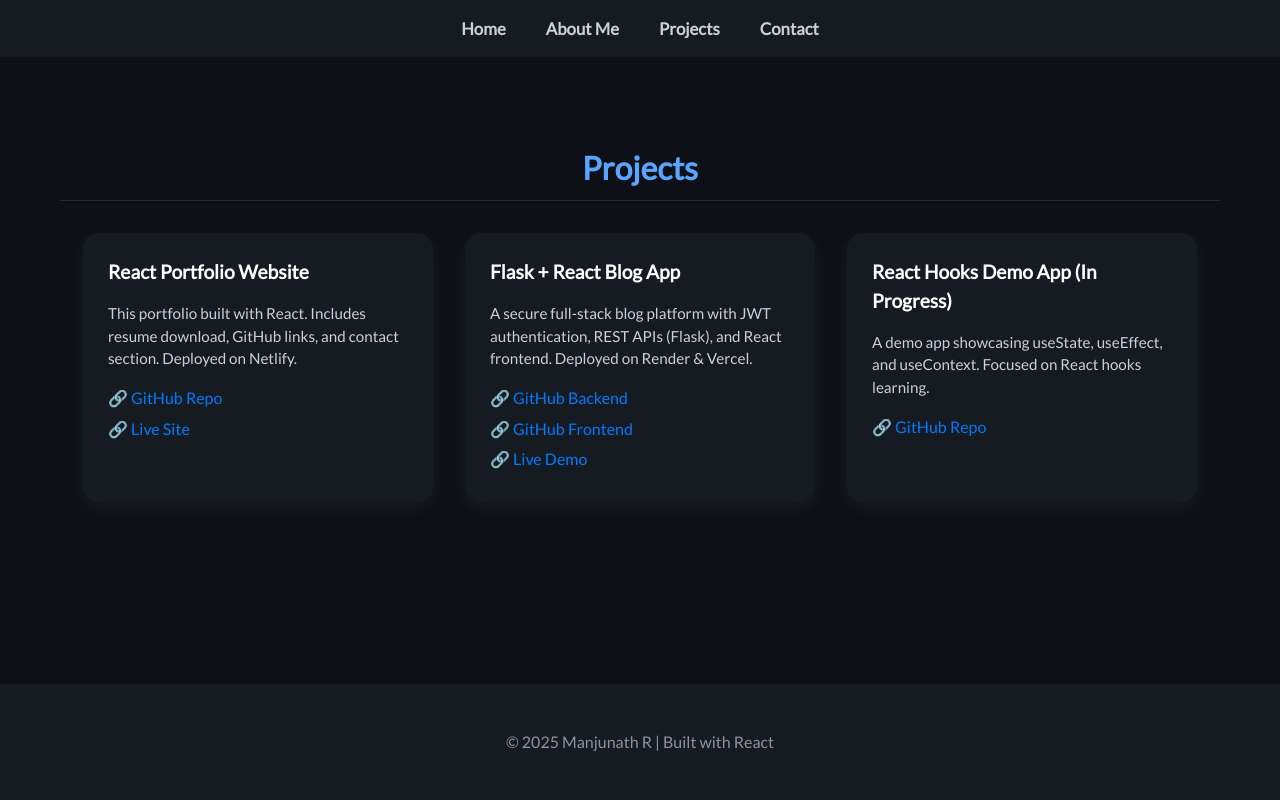
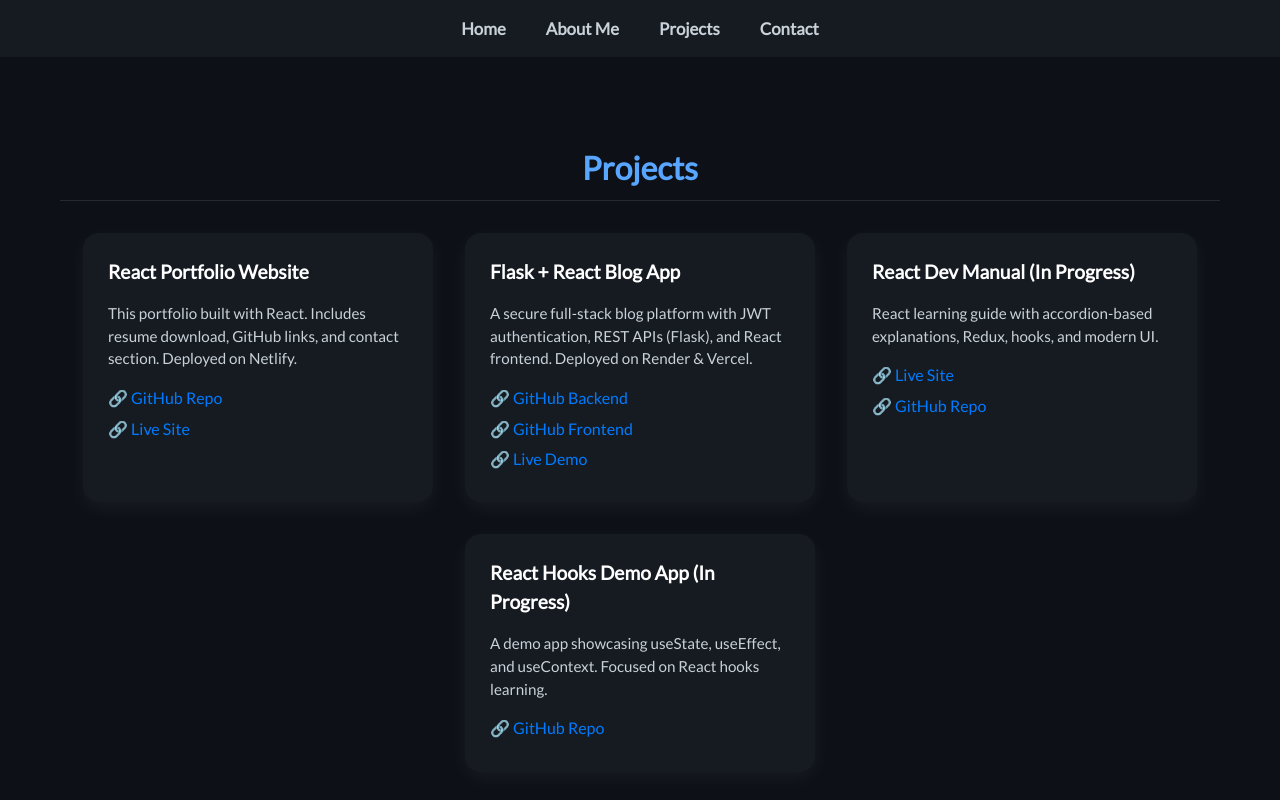
Before and after one commit to Manjunathrkrishna/portfolio-website, a React (Create React App) app: page /projects in a window 1280 px wide. Shown: the top 800 px of the page. Built offline with nearby package versions, Linux system fonts and the light colour scheme.

Commit message:
updating Project learn react with me

```diff
--- a/src/components/Projects.js
+++ b/src/components/Projects.js
@@ -19,6 +19,15 @@ const projects = [
       { label: 'Live Demo', url: 'https://flask-blog-ui.vercel.app' },
     ],
   },
+  {
+    title: 'React Dev Manual (In Progress)',
+    description: 'React learning guide with accordion-based explanations, Redux, hooks, and modern UI.',
+    links: [
+      { label: 'Live Site', url: 'https://learn-react-with-me.netlify.app' },
+      { label: 'GitHub Repo', url: 'https://github.com/Manjunathrkrishna/learn-react-with-me' }
+    ]
+  },
+
   {
     title: 'React Hooks Demo App (In Progress)',
     description: 'A demo app showcasing useState, useEffect, and useContext. Focused on React hooks learning.',
```
Also changed, not shown: src/styles/App.css (+0 -10 lines).
